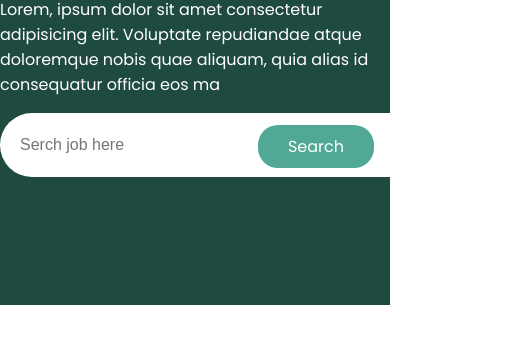
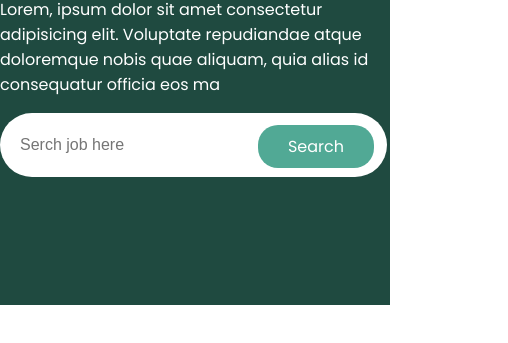
Before and after one commit to shreegauli/j-stack-jobhunter, a plain HTML site: page index.html in a window 390 px wide. Shown: the part 491-834 px from the top of the page, 508 px wide, since content can reach past the window. Drawn offline with Linux system fonts and the light colour scheme.

Commit message:
first commit

```diff
--- a/style.css
+++ b/style.css
@@ -256,14 +256,4 @@
         top: 1.75rem;
         right: -5.25rem;
     }
-    .serch input {
-        margin-top: 1rem;
-        width: 120%;
-        height: 4rem;
-        border-radius: 2.1875rem;
-        padding: 0 1.25rem;
-        font-size: 1rem;
-        outline: none;
-        border: none;
-    }
 }
```
